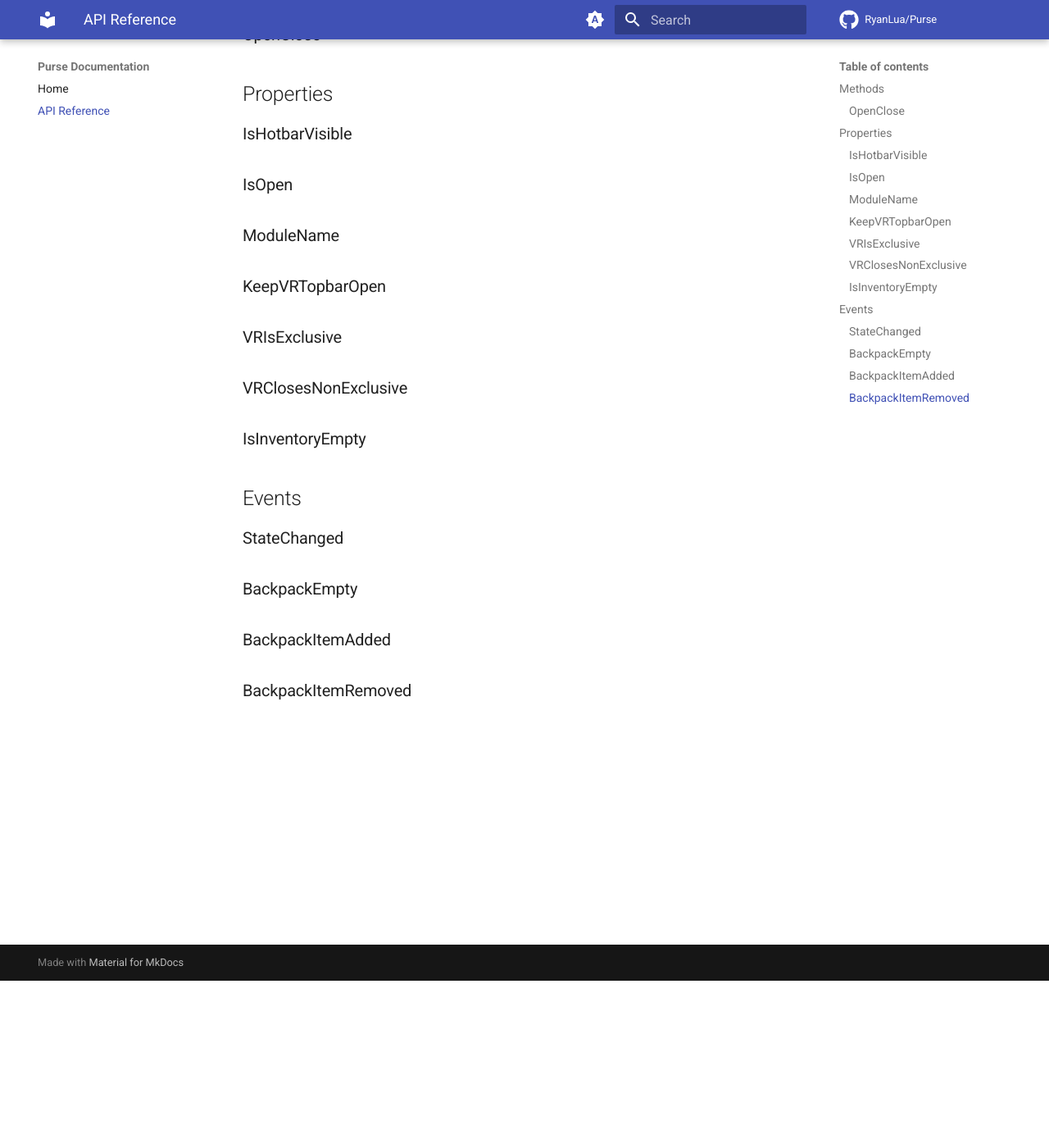
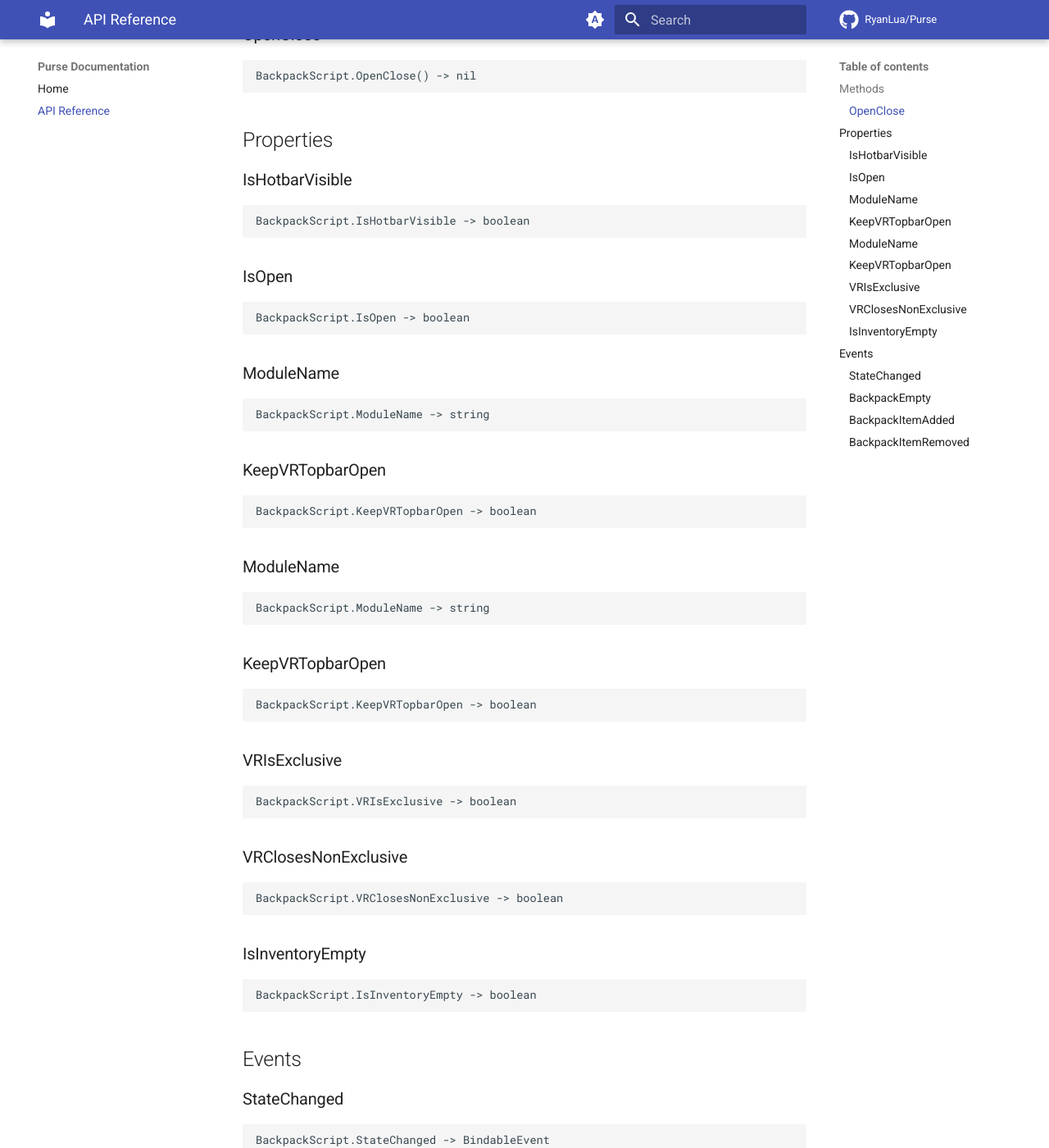
Before and after one commit to RyanLua/Purse, an MkDocs documentation site: the page built from docs/api-reference.md, in a window 1280 px wide and 1400 px high, scrolled down 204 px. Shown: the whole window at 82% size. Built offline with MkDocs 1.6.1 and Material for MkDocs 9.7.7, drawn with Linux system fonts in a browser that asks for light colours; comment, search, counter and statistics services are not loaded; some of the changed text lies outside the part shown.

Commit message:
Add returns
Signed-off-by: GitHub <noreply@github.com>

````diff
--- a/docs/api-reference.md
+++ b/docs/api-reference.md
@@ -1,29 +1,89 @@
 ## Methods
 
 ### OpenClose
+
+```
+BackpackScript.OpenClose() -> nil
+```
 
 ## Properties
 
 ### IsHotbarVisible
 
+```
+BackpackScript.IsHotbarVisible -> boolean
+```
+
 ### IsOpen
+
+```
+BackpackScript.IsOpen -> boolean
+```
 
 ### ModuleName
 
+```
+BackpackScript.ModuleName -> string
+```
+
 ### KeepVRTopbarOpen
+
+```
+BackpackScript.KeepVRTopbarOpen -> boolean
+```
+
+### ModuleName
+
+```
+BackpackScript.ModuleName -> string
+```
+
+### KeepVRTopbarOpen
+
+```
+BackpackScript.KeepVRTopbarOpen -> boolean
+```
 
 ### VRIsExclusive
 
+```
+BackpackScript.VRIsExclusive -> boolean
+```
+
 ### VRClosesNonExclusive
 
+```
+BackpackScript.VRClosesNonExclusive -> boolean
+```
+
 ### IsInventoryEmpty
+
+```
+BackpackScript.IsInventoryEmpty -> boolean
+```
 
 ## Events
 
 ### StateChanged
 
+```
+BackpackScript.StateChanged -> BindableEvent
+```
+
 ### BackpackEmpty
+
+```
+BackpackScript.BackpackEmpty -> BindableEvent
+```
 
 ### BackpackItemAdded
 
+```
+BackpackScript.BackpackItemAdded -> BindableEvent
+```
+
 ### BackpackItemRemoved
+
+```
+BackpackScript.BackpackItemRemoved -> BindableEvent
+```
````
